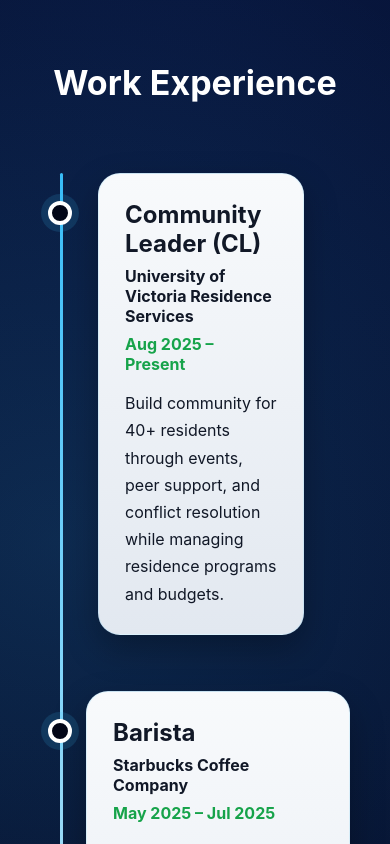
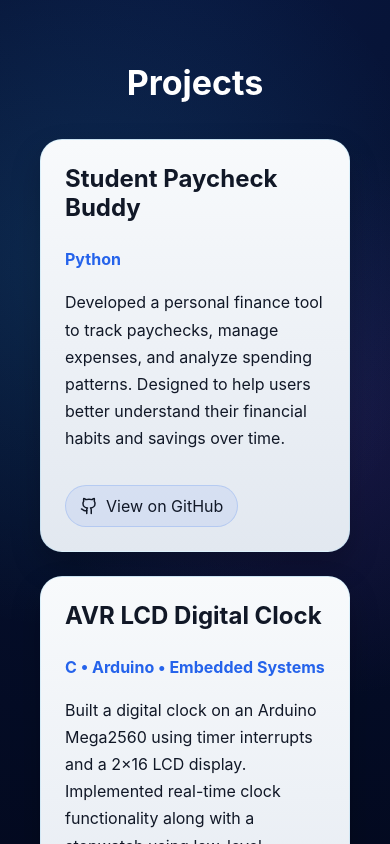
Before and after one commit to JasvinK/jasvin-portfolio, a React (Vite) app: page / in a window 390 px wide. Shown: the part 900-1744 px from the top of the page. Built offline with nearby package versions, Linux system fonts and the light colour scheme.

Commit message:
added projects section and github links

```diff
--- a/src/App.css
+++ b/src/App.css
@@ -368,4 +368,74 @@ body {
   .socials a span {
     display: none;
   }
+  .projects-section {
+  background:
+    radial-gradient(circle at 20% 20%, rgba(56, 189, 248, 0.14), transparent 28%),
+    radial-gradient(circle at 80% 30%, rgba(168, 85, 247, 0.12), transparent 24%),
+    radial-gradient(circle at top, #08173f, #020617 75%);
+  padding: 90px 20px;
+
+  .project-grid {
+  grid-template-columns: 1fr;
+  }
 }
+
+.project-grid {
+  display: grid;
+  grid-template-columns: repeat(3, 1fr);
+  gap: 24px;
+}
+
+.project-card {
+  background: linear-gradient(180deg, #f8fafc 0%, #e2e8f0 100%);
+  color: #111827;
+  padding: 24px;
+  border-radius: 22px;
+  box-shadow: 0 14px 30px rgba(0, 0, 0, 0.22);
+  border: 1px solid rgba(56, 189, 248, 0.14);
+  transition: transform 0.25s ease, box-shadow 0.25s ease, border 0.25s ease;
+}
+
+.project-card:hover {
+  transform: translateY(-6px);
+  box-shadow: 0 18px 42px rgba(56, 189, 248, 0.2);
+  border: 1px solid rgba(168, 85, 247, 0.28);
+}
+
+.project-card h3 {
+  margin-top: 0;
+  font-size: 24px;
+}
+
+.project-card p {
+  line-height: 1.7;
+}
+
+.project-tech {
+  color: #2563eb;
+  font-weight: 700;
+  margin-top: 0;
+  margin-bottom: 12px;
+}
+
+.project-link {
+  display: inline-flex;
+  align-items: center;
+  gap: 8px;
+  margin-top: 16px;
+  padding: 10px 14px;
+  border-radius: 999px;
+  text-decoration: none;
+  color: #111827;
+  background: rgba(37, 99, 235, 0.08);
+  border: 1px solid rgba(37, 99, 235, 0.18);
+  transition: transform 0.2s ease, background 0.2s ease, color 0.2s ease;
+}
+
+.project-link:hover {
+  transform: translateY(-2px);
+  background: rgba(124, 255, 107, 0.14);
+  color: #111827;
+}
+
+}
--- a/src/App.jsx
+++ b/src/App.jsx
@@ -27,6 +27,30 @@ function TypingText({ text, speed = 60 }) {
     </span>
   );
 }
+
+const projects = [
+  {
+    title: "Student Paycheck Buddy",
+    tech: "Python",
+    description:
+      "Developed a personal finance tool to track paychecks, manage expenses, and analyze spending patterns. Designed to help users better understand their financial habits and savings over time.",
+    link: "https://github.com/JasvinK/Student-Paycheck-Buddy",
+  },
+  {
+    title: "AVR LCD Digital Clock",
+    tech: "C • Arduino • Embedded Systems",
+    description:
+      "Built a digital clock on an Arduino Mega2560 using timer interrupts and a 2×16 LCD display. Implemented real-time clock functionality along with a stopwatch using low-level embedded programming techniques.",
+    link: "https://github.com/JasvinK/Avr-lcd-digital-clock",
+  },
+  {
+    title: "Web Protocol Analyzer",
+    tech: "Python • Networking",
+    description:
+      "Created a networking tool that analyzes websites by detecting HTTP/2 support, cookies, redirects, and authentication requirements to better understand how web protocols function.",
+    link: "https://github.com/JasvinK/python-web-protocol-analyzer",
+  },
+];
 
 const timelineItems = [
   {
@@ -143,6 +167,34 @@ export default function App() {
         </div>
       </section>
 
+
+      <section className="projects-section">
+        <div className="container">
+          <h2 className="center-title">Projects</h2>
+
+          <div className="project-grid">
+            {projects.map((project) => (
+              <div key={project.title} className="project-card">
+                <h3>{project.title}</h3>
+                <p className="project-tech">{project.tech}</p>
+                <p>{project.description}</p>
+
+                <a
+                  href={project.link}
+                  target="_blank"
+                  rel="noreferrer"
+                  className="project-link"
+                >
+                  <Github size={18} />
+                  <span>View on GitHub</span>
+                </a>
+              </div>
+            ))}
+          </div>
+        </div>
+      </section>
+
+      <section className="timeline-section"></section>
       <section className="timeline-section">
         <div className="container">
           <h2>Work Experience</h2>
```
